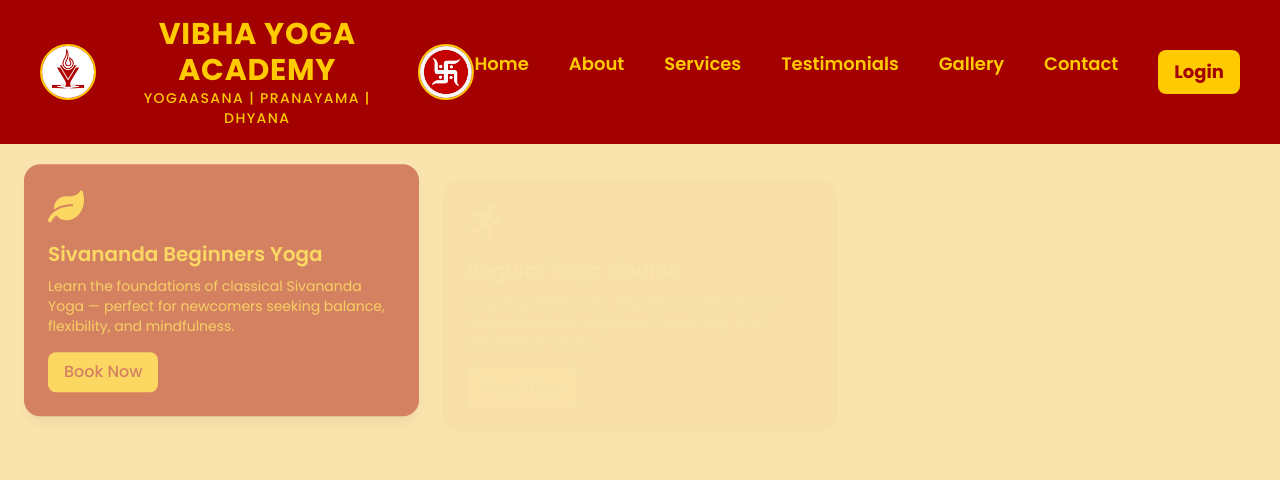
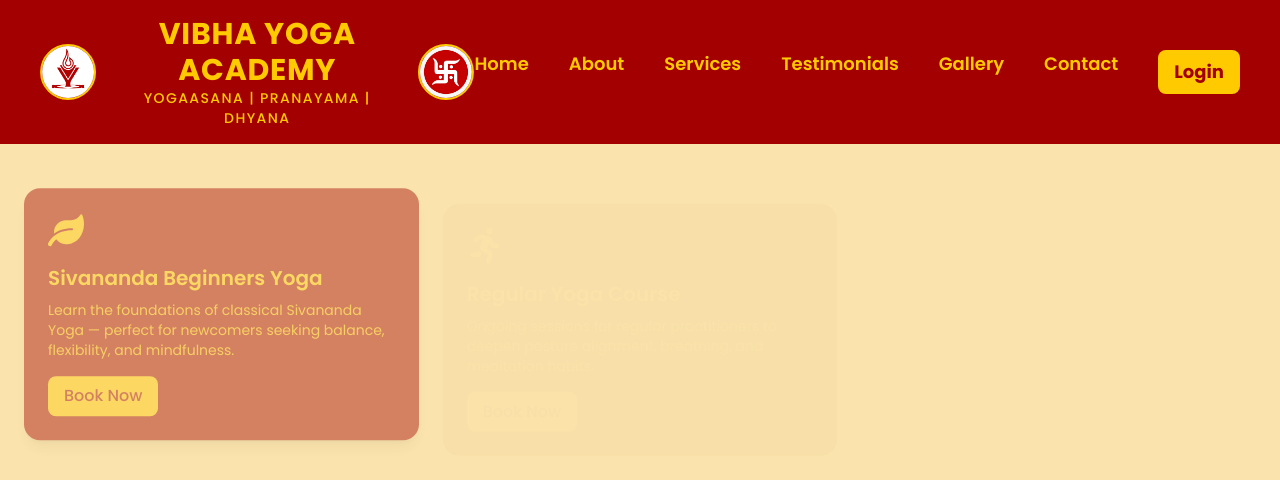
Before and after one commit to siva865/vibha-yoga-academy, a React (Vite) app in the folder Frontend/vite-project/: page /services in a window 1280 px wide. Shown: the top 480 px of the page. Built offline with nearby package versions, Linux system fonts and the light colour scheme.

Commit message:
updated frontend

```diff
--- a/Frontend/vite-project/src/Components/Service.jsx
+++ b/Frontend/vite-project/src/Components/Service.jsx
@@ -344,12 +344,12 @@ export default function YogaBookingPage() {
   };
 
   return (
-    <div className="min-h-screen p-6" style={{ background: "#FAE3AC" }}>
+    <div className="min-h-screen p-6 mt-2" style={{ background: "#FAE3AC" }}>
       <motion.div initial="hidden" animate="visible" variants={pageVariants}>
         <motion.h1
           variants={cardVariants}
-          className="text-3xl md:text-4xl font-bold mb-4 text-[#A20001]"
-          style={{ textAlign: "center" }}
+          className="text-3xl md:text-4xl font-bold mb-8 text-[#A20001]"
+          style={{ textAlign: "center"}}
         >
           Our Services
         </motion.h1>
```
